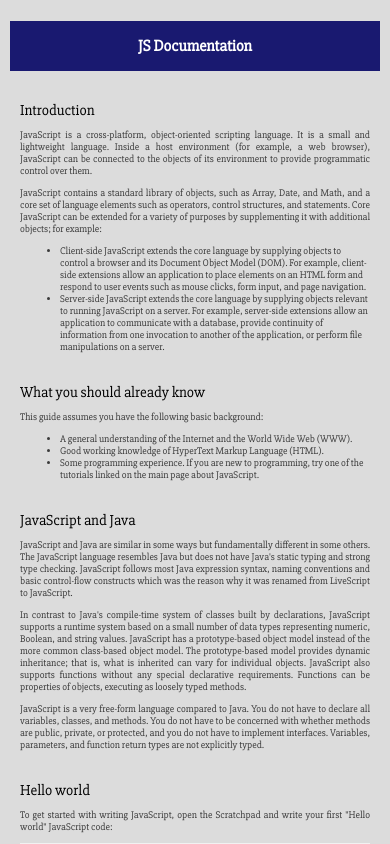
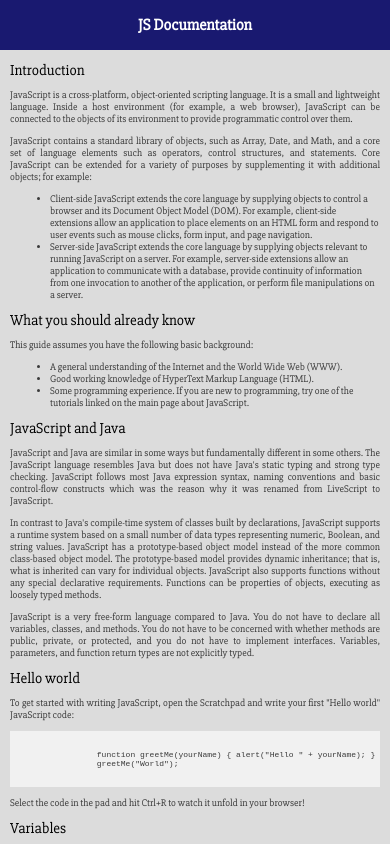
Before and after one commit to s4ch1/JS-Documentation, a plain HTML site: page index.html in a window 390 px wide. Shown: the top 844 px of the page. Drawn offline with Linux system fonts and the light colour scheme.

Commit message:
Update index.css

```diff
--- a/css/index.css
+++ b/css/index.css
@@ -6,12 +6,11 @@ body{
     font-family: 'Slabo 27px', serif;
 }
 
-/* For small screens */
+
 h1{
     display: none;
 }
 
-/* For laptop or medium sized screens */
 nav header{
     display: block;
     text-align: center;
@@ -77,7 +76,8 @@ a{
 
 @media only screen and (max-width: 600px){
     body{
-        padding: 10px;
+        margin: 0px;
+        padding: 0px;
     }
     header{
         font-size: 15px;
@@ -91,18 +91,20 @@ a{
     nav{
         display: none;
     }
+
     h1{
         display: contents;
         display: block;
         background-color: midnightblue;
         color: white;
-        padding: 10px;
         font-size: 16px;
         padding-top: 15px;
         padding-bottom: 15px;
         text-align: center;
+        margin-top: 0px;
     }
     .main-section{
+        padding-top: 0px;
         padding-left: 10px;
         padding-right: 10px;
     }
```
